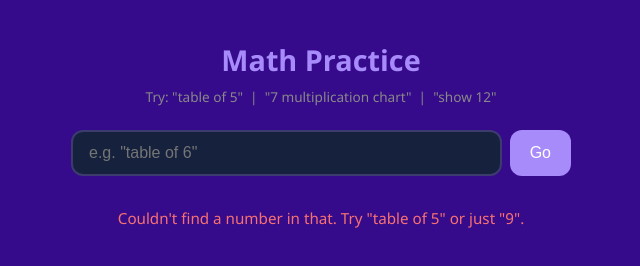
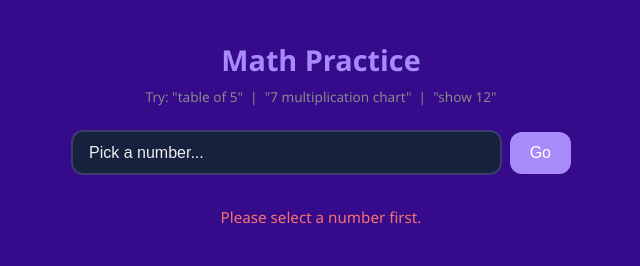
Before and after one commit to justcillbro67/Math-Practice, a plain HTML site: page index.html in a window 1280 px wide. Both pictures are taken after a click on the button "Go". Shown: the whole page, without its empty margins (319-959 px from the left). Drawn offline with Linux system fonts and the light colour scheme.

Commit message:
Style dropdown to match theme and center on page

```diff
--- a/index.html
+++ b/index.html
@@ -12,7 +12,29 @@
   <p class="hint">Try: "table of 5" &nbsp;|&nbsp; "7 multiplication chart" &nbsp;|&nbsp; "show 12"</p>
 
   <div class="input-row">
-    <input id="query" type="text" placeholder='e.g. "table of 6"' autofocus />
+    <select id="query">
+      <option value="">Pick a number...</option>
+      <option value="1">1</option>
+      <option value="2">2</option>
+      <option value="3">3</option>
+      <option value="4">4</option>
+      <option value="5">5</option>
+      <option value="6">6</option>
+      <option value="7">7</option>
+      <option value="8">8</option>
+      <option value="9">9</option>
+      <option value="10">10</option>
+      <option value="11">11</option>
+      <option value="12">12</option>
+      <option value="13">13</option>
+      <option value="14">14</option>
+      <option value="15">15</option>
+      <option value="16">16</option>
+      <option value="17">17</option>
+      <option value="18">18</option>
+      <option value="19">19</option>
+      <option value="20">20</option>
+    </select>
     <button onclick="handleInput()">Go</button>
   </div>
 
--- a/script.js
+++ b/script.js
@@ -1,15 +1,11 @@
-document.getElementById('query').addEventListener('keydown', e => {
-  if (e.key === 'Enter') handleInput();
-});
-
 function handleInput() {
-  const raw = document.getElementById('query').value.trim();
+  const raw = document.getElementById('query').value;
   const result = document.getElementById('result');
 
-  const num = extractNumber(raw);
+  const num = parseFloat(raw);
 
-  if (num === null || isNaN(num)) {
-    result.innerHTML = `<p class="error">Couldn't find a number in that. Try "table of 5" or just "9".</p>`;
+  if (!raw || isNaN(num)) {
+    result.innerHTML = `<p class="error">Please select a number first.</p>`;
     return;
   }
 
--- a/style.css
+++ b/style.css
@@ -26,12 +26,14 @@ p.hint {
 .input-row {
   display: flex;
   gap: 8px;
+  justify-content: center;
+  align-items: center;
   width: 100%;
   max-width: 500px;
   margin-bottom: 32px;
 }
 
-input {
+select {
   flex: 1;
   padding: 12px 16px;
   border-radius: 12px;
@@ -40,10 +42,17 @@ input {
   color: #eee;
   font-size: 1rem;
   outline: none;
+  cursor: pointer;
+  appearance: none;
   transition: border 0.2s;
 }
 
-input:focus { border-color: #a78bfa; }
+select:focus { border-color: #a78bfa; }
+
+select option {
+  background: #16213e;
+  color: #eee;
+}
 
 button {
   padding: 12px 20px;
```
